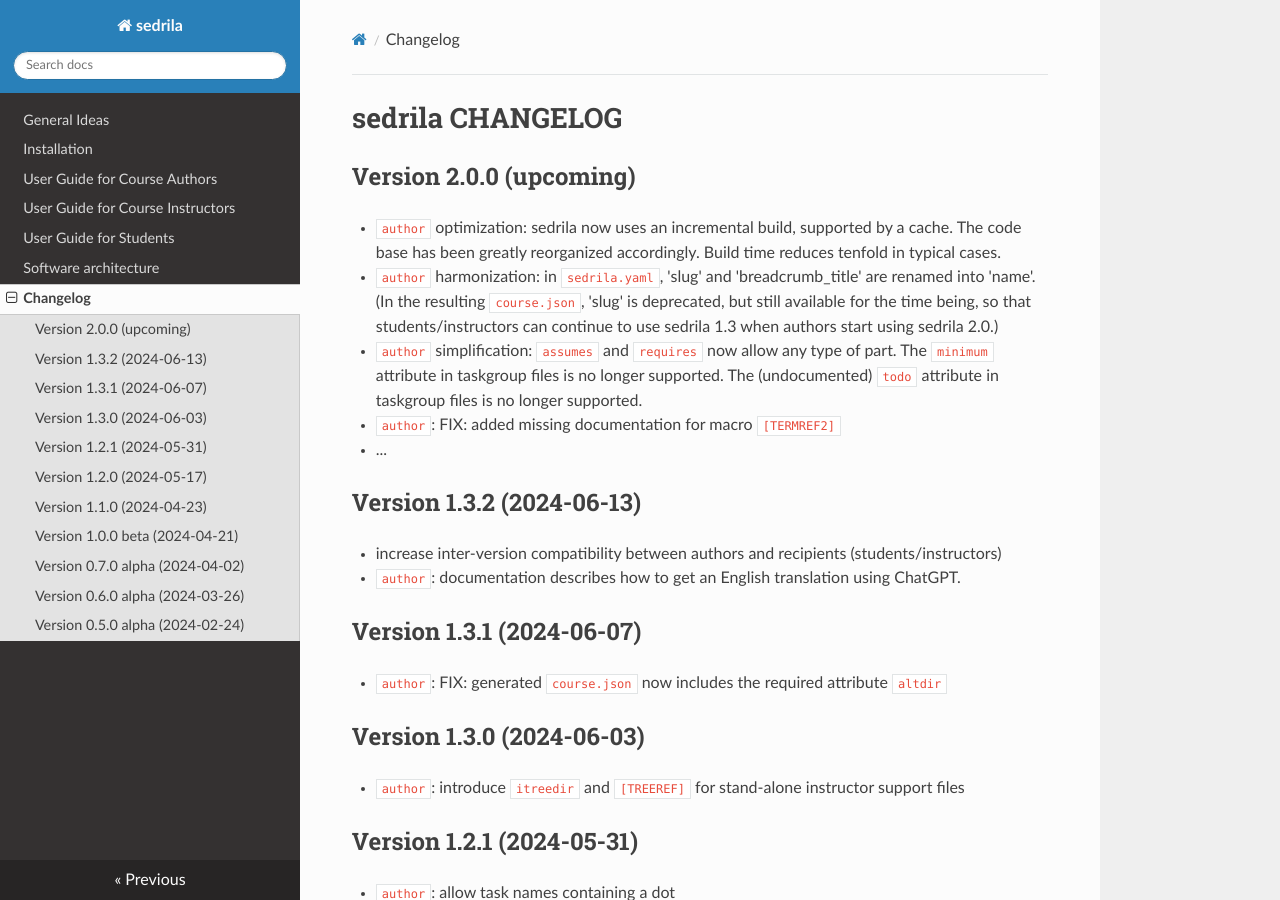
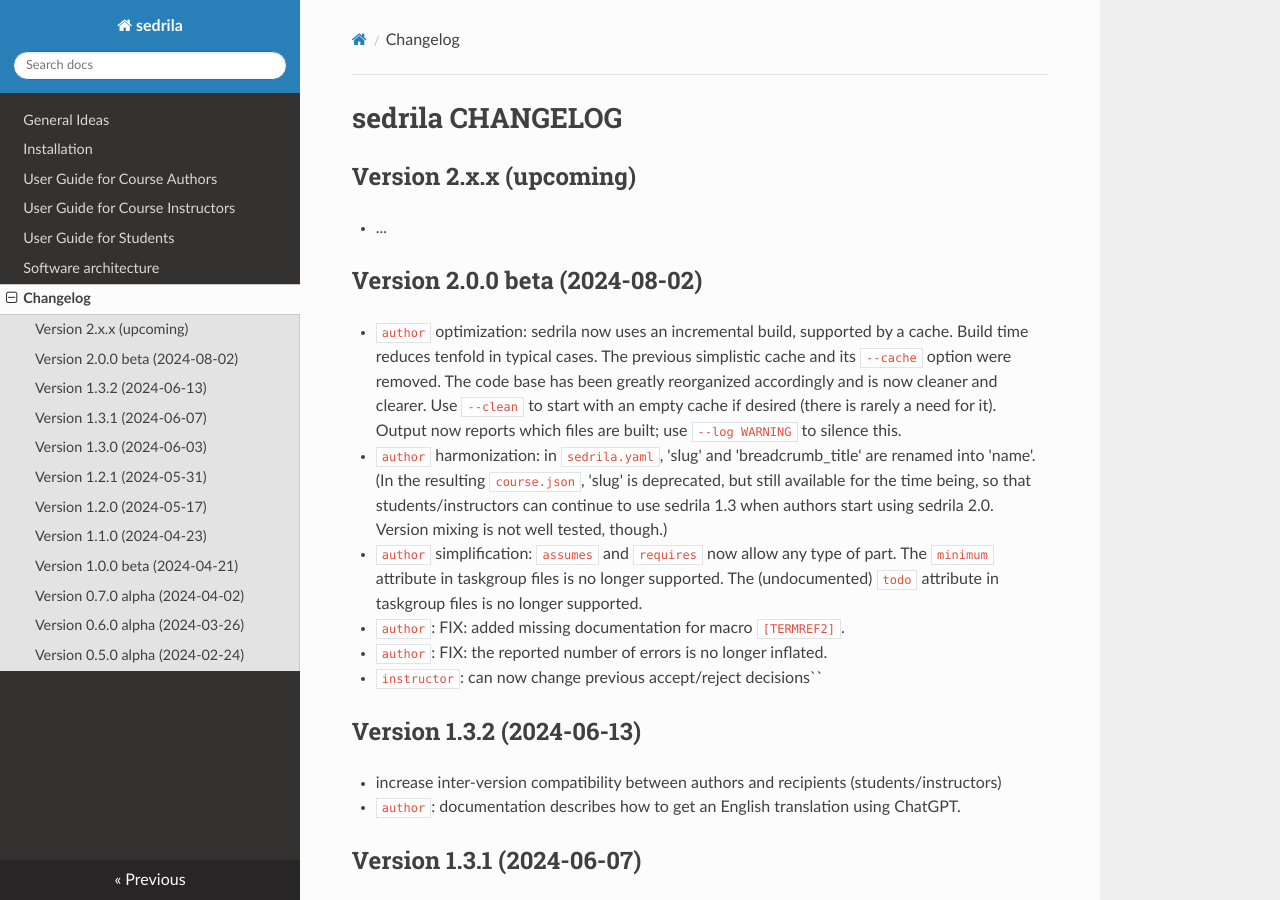
Before and after one commit to fubinf/sedrila, an MkDocs documentation site: the page built from docs/changelog.md, in a window 1280 px wide and 900 px high. Built offline with MkDocs 1.6.1, drawn with Linux system fonts in a browser that asks for light colours; nearby versions of some CDN libraries.

Commit message:
changelog.md: completed entry for 2.0.0 beta

```diff
--- a/docs/changelog.md
+++ b/docs/changelog.md
@@ -1,19 +1,27 @@
 # sedrila CHANGELOG
 
 
+## Version 2.x.x (upcoming)
+- ...
 
-## Version 2.0.0 (upcoming)
+
+## Version 2.0.0 beta (2024-08-02)
 - `author` optimization: sedrila now uses an incremental build, supported by a cache.
-  The code base has been greatly reorganized accordingly.
   Build time reduces tenfold in typical cases.
+  The previous simplistic cache and its `--cache` option were removed.
+  The code base has been greatly reorganized accordingly and is now cleaner and clearer.
+  Use `--clean` to start with an empty cache if desired (there is rarely a need for it).
+  Output now reports which files are built; use `--log WARNING` to silence this.
 - `author` harmonization: in `sedrila.yaml`, 'slug' and 'breadcrumb_title' are renamed into 'name'.
   (In the resulting `course.json`, 'slug' is deprecated, but still available for the time being,
-  so that students/instructors can continue to use sedrila 1.3 when authors start using sedrila 2.0.)
+  so that students/instructors can continue to use sedrila 1.3 when authors start using sedrila 2.0.
+  Version mixing is not well tested, though.)
 - `author` simplification: `assumes` and `requires` now allow any type of part.
   The `minimum` attribute in taskgroup files is no longer supported.
   The (undocumented) `todo` attribute in taskgroup files is no longer supported.
-- `author`: FIX: added missing documentation for macro `[TERMREF2]`
-- ...
+- `author`: FIX: added missing documentation for macro `[TERMREF2]`.
+- `author`: FIX: the reported number of errors is no longer inflated.
+- `instructor`: can now change previous accept/reject decisions``
 
 
 ## Version 1.3.2 (2024-06-13)
```
